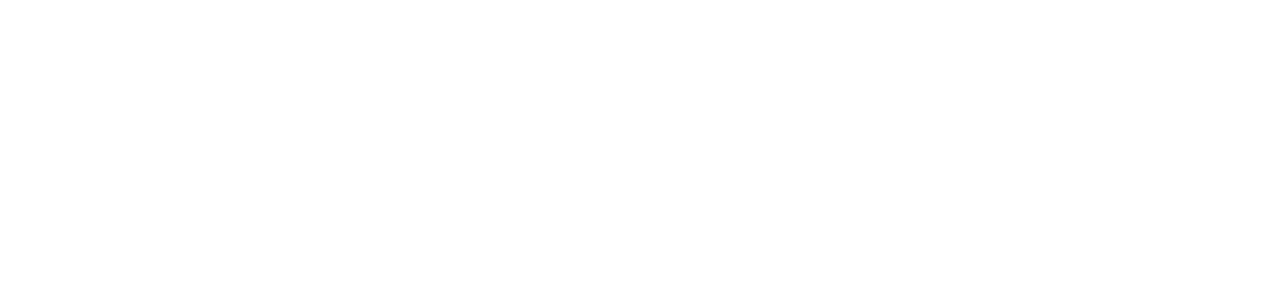
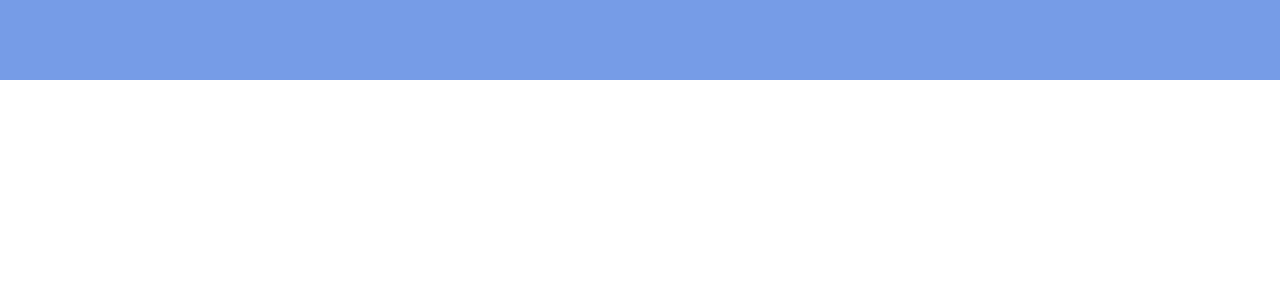
Before and after one commit to Kliapwnz/Portfolio, a React (Create React App) app: page / in a window 1280 px wide. Shown: the top 300 px of the page. Built offline with nearby package versions, Linux system fonts and the light colour scheme.

Commit message:
Header work

```diff
--- a/src/App.tsx
+++ b/src/App.tsx
@@ -1,13 +1,14 @@
 import React from 'react';
-import logo from './logo.svg';
+
 import './App.css';
+import {Header} from "./header/Header";
 
 function App() {
-  return (
-    <div className="App">
-
-    </div>
-  );
+    return (
+        <div className="App">
+            <Header/>
+        </div>
+    );
 }
 
 export default App;
--- a/src/header/Header.module.css
+++ b/src/header/Header.module.css
@@ -1,3 +1,4 @@
 .header {
     height: 80px;
+    background-color: #769ce7;
 }
```
